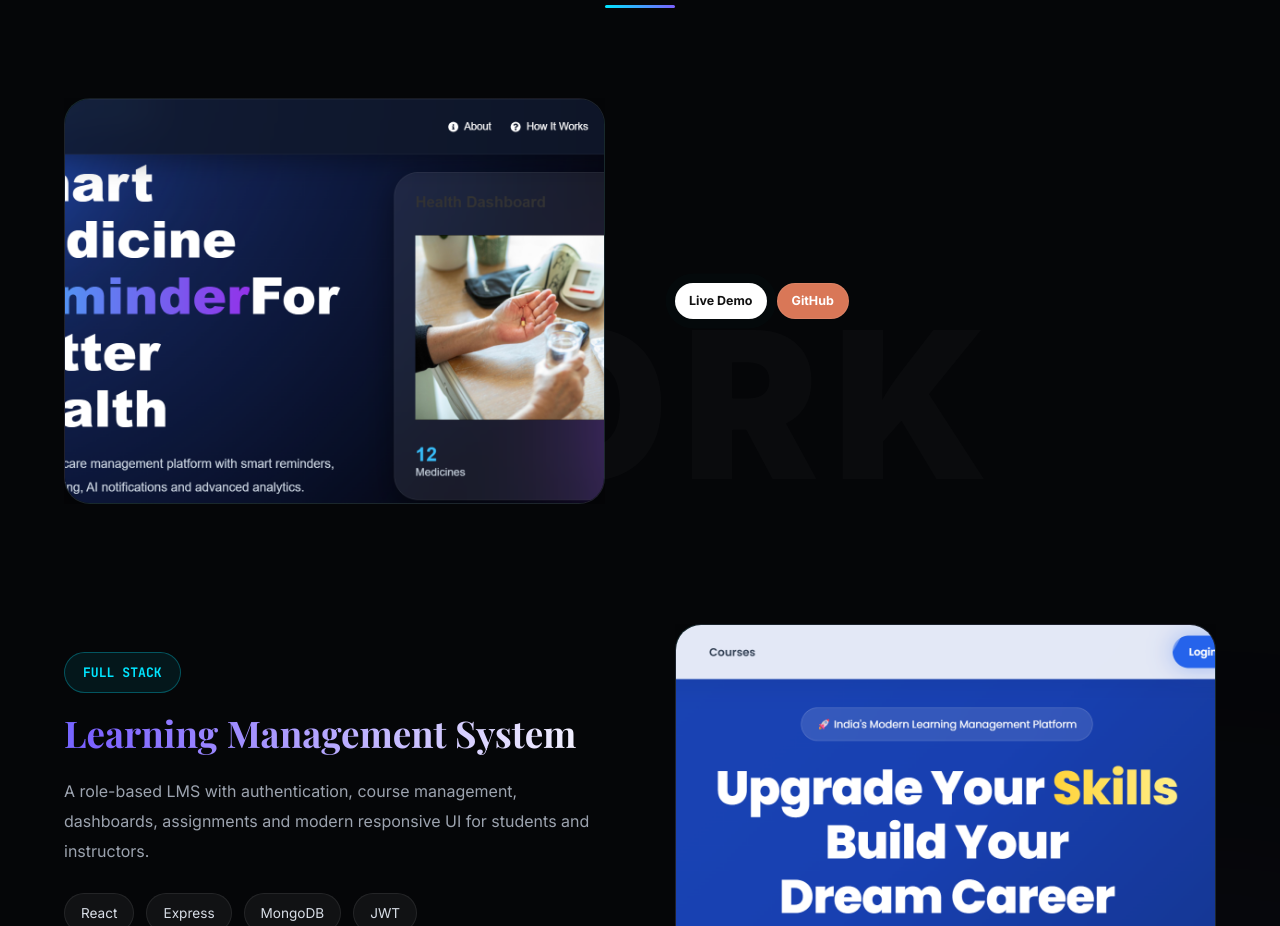
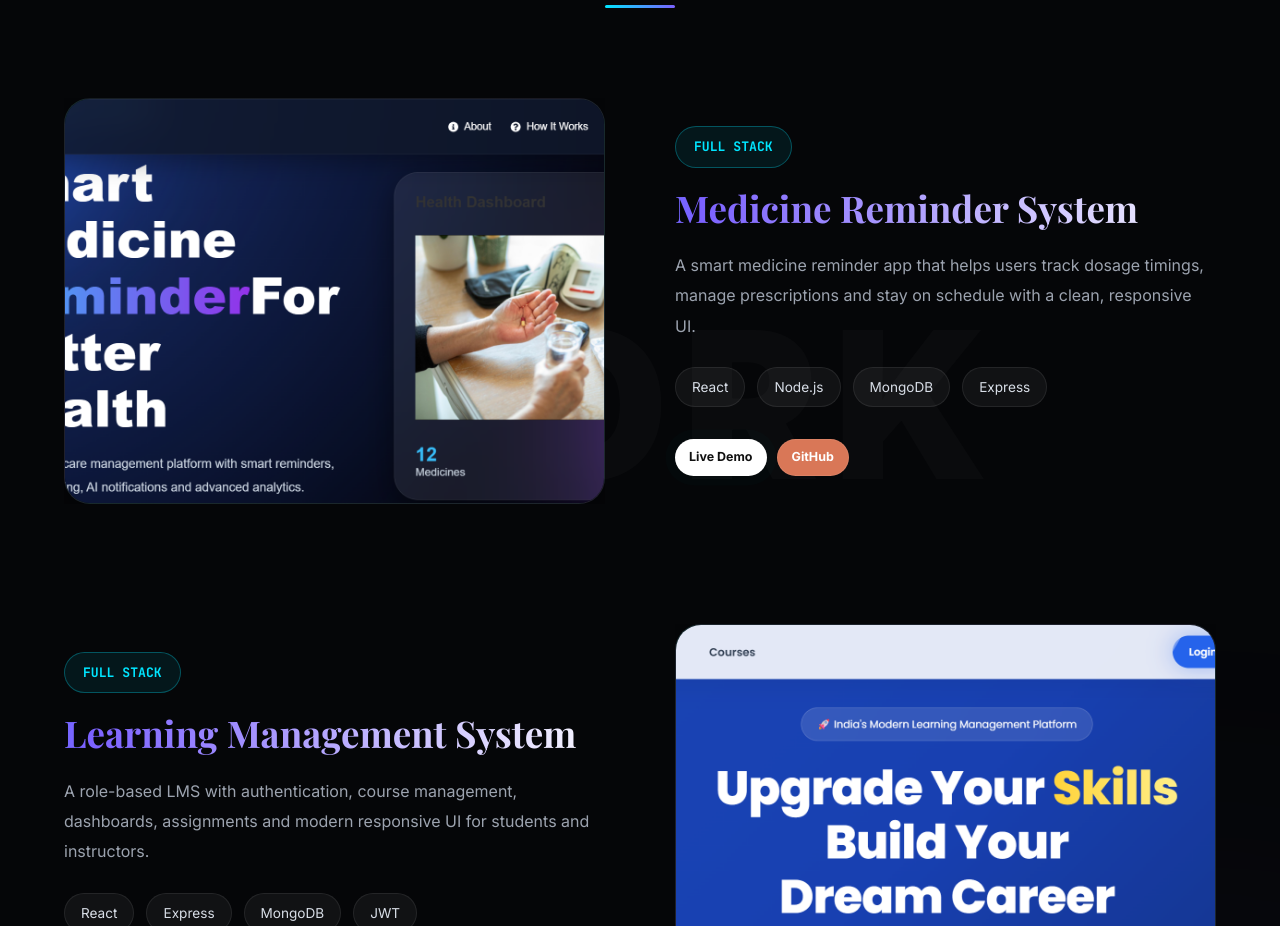
Before and after one commit to MadhuVasamsetti/portfolio-2-, a React (Vite) app: page / in a window 1280 px wide. Shown: the part 3984-4910 px from the top of the page. Built offline with nearby package versions, Linux system fonts and the light colour scheme; a web font is replaced by a local one.

Commit message:
Enhance About section with project information
Refactor About component to improve structure and add project details.

```diff
--- a/src/components/About.jsx
+++ b/src/components/About.jsx
@@ -209,8 +209,6 @@ function About() {
 
 
 
-
-
       <section className="journey-section" id="journey">
 
         <div className="container">
@@ -297,6 +295,22 @@ function About() {
               <img src={medicineProject} alt="Medicine Reminder" />
             </motion.div>
 
+            <div className="project-content">
+              <span className="project-tag">FULL STACK</span>
+              <h2>Medicine Reminder System</h2>
+              <p>
+                A smart medicine reminder app that helps users track dosage
+                timings, manage prescriptions and stay on schedule with a
+                clean, responsive UI.
+              </p>
+
+              <div className="tech-list">
+                <span>React</span>
+                <span>Node.js</span>
+                <span>MongoDB</span>
+                <span>Express</span>
+              </div>
+
               <div className="project-buttons">
                 <a
                   href="https://medicine-remainder-xra8.vercel.app/"
@@ -315,6 +329,7 @@ function About() {
                 >
                   <span>GitHub</span>
                 </a>
+              </div>
             </div>
 
           </motion.div>
```
Lines whose indentation alone changed are shown as unchanged.
